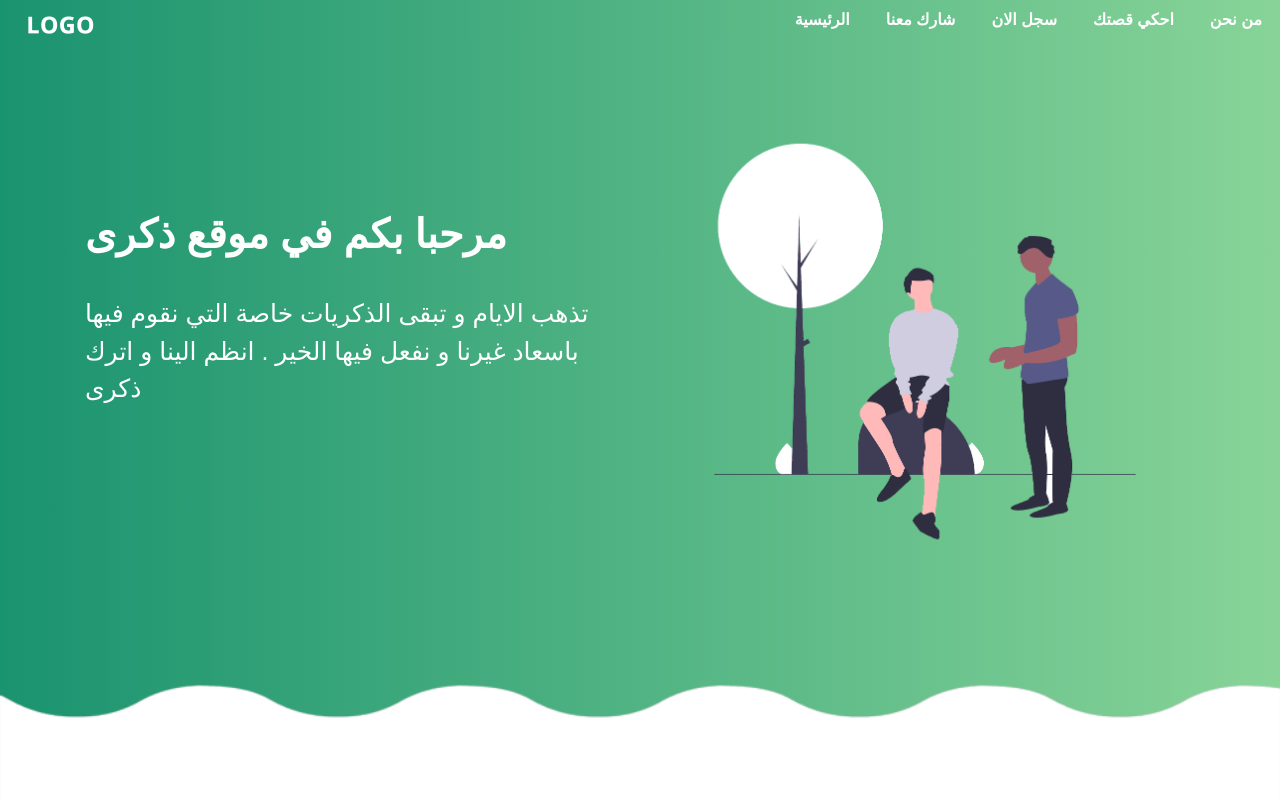
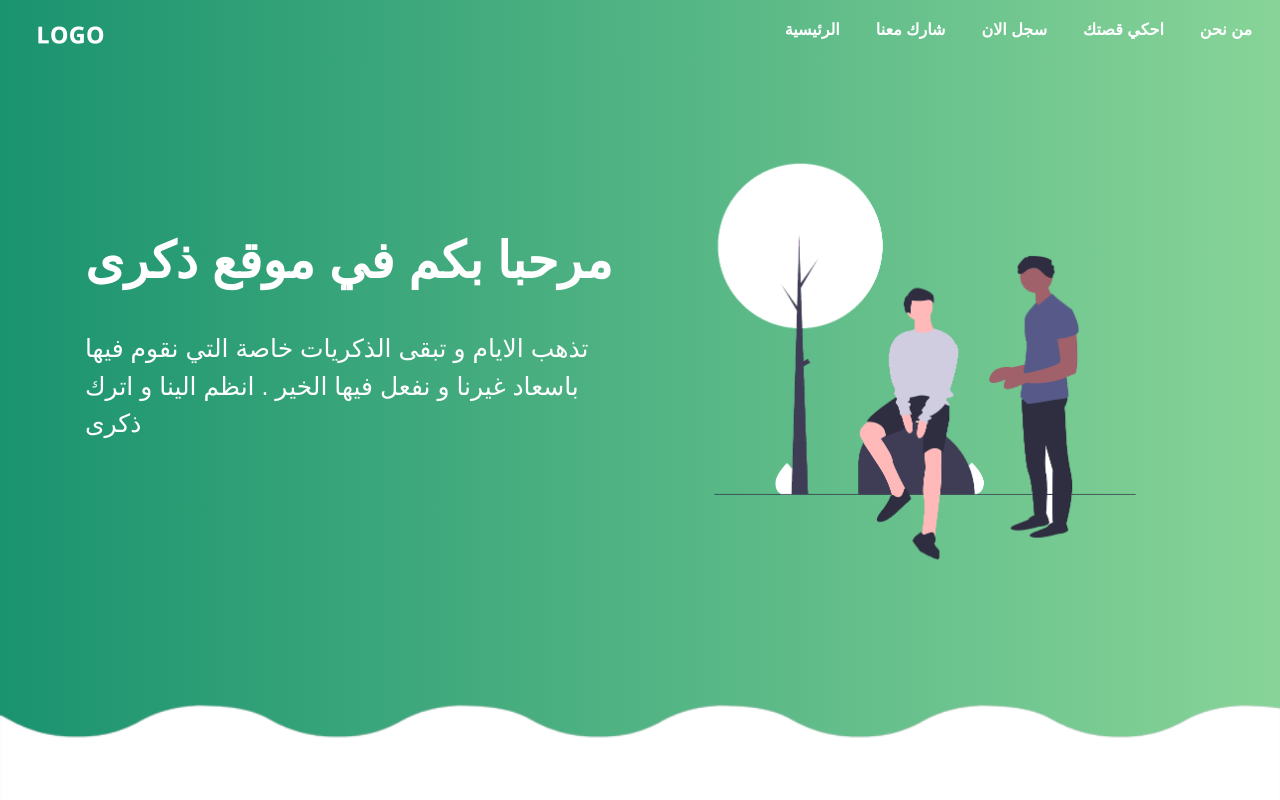
Before and after one commit to hichamsyc11/dhikra, a plain HTML site: page index.html in a window 1280 px wide. Shown: the top 800 px of the page. Drawn offline with nearby package versions, Linux system fonts and the light colour scheme; a web font is replaced by a local one.

Commit message:
first commit

```diff
--- a/index.html
+++ b/index.html
@@ -88,7 +88,7 @@
     </div>
 
     <div class="col-md-4">
-        <img src="imgss/boy.png"class="service-img">
+        <img src="imgss/Boy.png"class="service-img">
         <h4>انخراط في جمعيات</h4>
         <P>"لا تخشى التنازل عمّا هو جيد للحصول على ما هو رائع"
 </P>
--- a/style.css
+++ b/style.css
@@ -12,9 +12,8 @@ body{
 }
 .navbar{
     background-image: linear-gradient(to right, #1a936f,#88d498);
-    padding: 0 !important;
+    padding: 10px !important;
 }
-
 .navbar-brand {
 height: 40px;
 padding-left: 20px;
@@ -23,7 +22,6 @@ padding-left: 20px;
     width: 80px;
     margin-bottom: 5%;
 }
-
 .navbar-nav li{
     padding: 0 10px;
 }
@@ -54,7 +52,7 @@ font-size: 25px;
 padding-top: 15px;
 }
 .promo-title{
-    font-size: 40px;
+    font-size: 50px;
     font-weight: 600;
     margin-top: 100px;
 }
@@ -172,7 +170,6 @@ font-size: 20px;
 font-size: 36px;
 font-weight: 600;
 margin-bottom: 30px;
-
 }
 .social-icons img{
 width: 60px;
```
